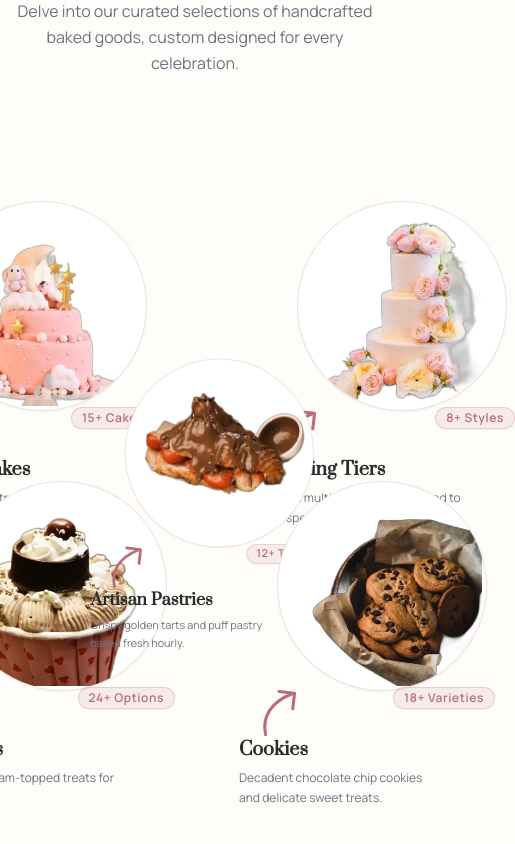
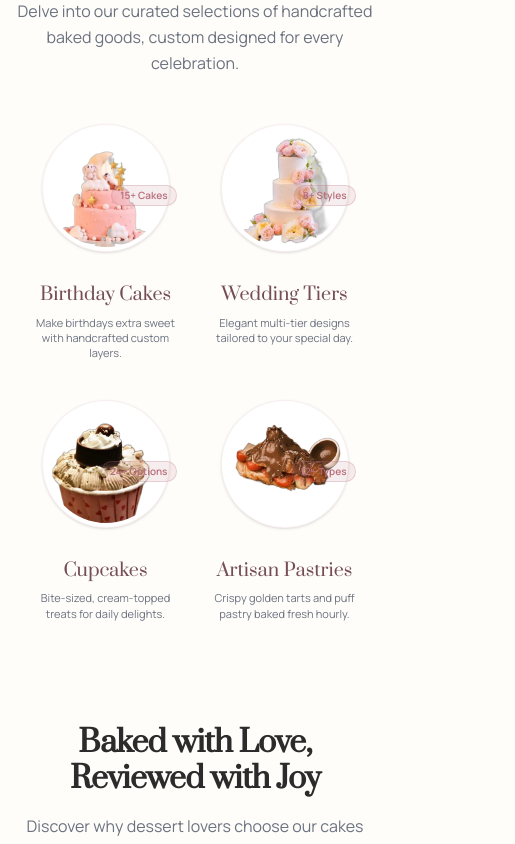
Before and after one commit to meethatkar/delightful-cakes, a React (Vite) app: page / in a window 390 px wide. Shown: the part 4660-5504 px from the top of the page, 515 px wide, since content can reach past the window. Built offline with nearby package versions, Linux system fonts and the light colour scheme.

Commit message:
feat: add useDevice hook and mobile-specific components to improve responsive layout on home page

```diff
--- /dev/null
+++ b/src/components/common/MobileCategoryCard.jsx
@@ -0,0 +1,44 @@
+import Badge from "../ui/Badge";
+
+const MobileCategoryCard = ({
+  title,
+  description,
+  productCount,
+  imageSrc,
+  className = "",
+  ...props
+}) => {
+  return (
+    <div
+      className={`w-full flex flex-col items-center text-center group cursor-pointer ${className}`}
+      {...props}
+    >
+      {/* Circle Image Container */}
+      <div className="relative w-32 h-32 rounded-full border border-primary/10 p-1 bg-white shadow-sm mb-8">
+        <img
+          src={imageSrc}
+          alt={title}
+          className="w-full h-full rounded-full object-cover transition-transform duration-500 group-hover:scale-105"
+          loading="lazy"
+        />
+        {/* Product Count Badge */}
+        <Badge size="sm" className="absolute top-15 -right-2 px-2">
+          {productCount}
+        </Badge>
+      </div>
+
+      <div className="relative w-full flex flex-col items-center">
+
+        {/* Text Info */}
+        <h3 className="text-lg font-serif text-[#744E54] mb-2 leading-tight">
+          {title}
+        </h3>
+        <p className="text-[11px] text-textMuted leading-snug px-1">
+          {description}
+        </p>
+      </div>
+    </div>
+  );
+};
+
+export default MobileCategoryCard;
--- a/src/components/pages/home/FeaturedCategories.jsx
+++ b/src/components/pages/home/FeaturedCategories.jsx
@@ -3,7 +3,9 @@ import Section from "@/components/ui/Section";
 import Container from "@/components/ui/Container";
 import SectionHeader from "@/components/ui/SectionHeader";
 import CategoryCard from "@/components/common/CategoryCard";
+import MobileCategoryCard from "@/components/common/MobileCategoryCard";
 import { useFeaturedCategoriesSpread, useReveal } from "@/animations";
+import { useDevice } from "@/hooks/useDevice";
 import "./home.css";
 
 const categoriesData = [
@@ -52,6 +54,7 @@ const categoriesData = [
 const FeaturedCategories = () => {
   const sectionRef = useRef(null);
   const revealRef = useRef(null);
+  const { isMobile } = useDevice();
 
   useFeaturedCategoriesSpread(sectionRef);
   useReveal(revealRef)
@@ -66,6 +69,19 @@ const FeaturedCategories = () => {
           description="Delve into our curated selections of handcrafted baked goods, custom designed for every celebration."
         />
 
+        {isMobile ? (
+          <div className="grid grid-cols-2 gap-x-4 gap-y-10 mt-12 px-2">
+            {categoriesData.slice(0, 4).map((category) => (
+              <MobileCategoryCard
+                key={category.id}
+                title={category.title}
+                description={category.description}
+                productCount={category.productCount}
+                imageSrc={category.imageSrc}
+              />
+            ))}
+          </div>
+        ) : (
           <div className="bento-wrapper">
             {categoriesData.map((category) => (
               <CategoryCard
@@ -78,6 +94,7 @@ const FeaturedCategories = () => {
               />
             ))}
           </div>
+        )}
       </Container>
     </Section>
   );
--- a/src/components/pages/home/Whyus.jsx
+++ b/src/components/pages/home/Whyus.jsx
@@ -4,6 +4,7 @@ import SectionHeader from '@/components/ui/SectionHeader'
 import { RiCake2Fill, RiHeart2Fill, RiSparkling2Fill, RiTruckFill } from '@remixicon/react'
 import { useReveal, useStagger } from '@/animations'
 import { useRef } from 'react'
+import { useDevice } from '@/hooks/useDevice'
 
 const features = [
   {
@@ -35,8 +36,9 @@ const features = [
 const Whyus = () => {
   const headerRef = useRef(null);
   const staggerRef = useRef(null);
+  const { isMobile } = useDevice();
   useReveal(headerRef);
-  useStagger(staggerRef, { staggerFrom: "center" })
+  useStagger(staggerRef, { staggerFrom: isMobile ? "start" : "center" })
 
   return (
     <Section className="bg-surfaceAlt/10">
--- /dev/null
+++ b/src/hooks/useDevice.js
@@ -0,0 +1,37 @@
+import { useState, useEffect } from 'react';
+import { getDeviceType, isMobile, isTablet, isDesktop } from '../utils/device';
+
+export const useDevice = () => {
+  const [device, setDevice] = useState({
+    type: typeof window !== 'undefined' ? getDeviceType() : 'desktop',
+    isMobile: typeof window !== 'undefined' ? isMobile() : false,
+    isTablet: typeof window !== 'undefined' ? isTablet() : false,
+    isDesktop: typeof window !== 'undefined' ? isDesktop() : true,
+    width: typeof window !== 'undefined' ? window.innerWidth : 1200,
+  });
+
+  useEffect(() => {
+    // Only run on client side
+    if (typeof window === 'undefined') return;
+
+    const handleResize = () => {
+      setDevice({
+        type: getDeviceType(),
+        isMobile: isMobile(),
+        isTablet: isTablet(),
+        isDesktop: isDesktop(),
+        width: window.innerWidth,
+      });
+    };
+
+    window.addEventListener('resize', handleResize);
+    // Trigger once on mount to ensure correct initial state
+    handleResize();
+
+    return () => window.removeEventListener('resize', handleResize);
+  }, []);
+
+  return device;
+};
+
+export default useDevice;
--- /dev/null
+++ b/src/utils/device.js
@@ -0,0 +1,16 @@
+export const breakpoints = {
+  mobile: 768,   // < 768px is mobile (Tailwind 'md')
+  tablet: 1024,  // 768px - 1023px is tablet (Tailwind 'lg')
+  desktop: 1280, // >= 1024px is desktop
+};
+
+export const isMobile = () => typeof window !== 'undefined' && window.innerWidth < breakpoints.mobile;
+export const isTablet = () => typeof window !== 'undefined' && window.innerWidth >= breakpoints.mobile && window.innerWidth < breakpoints.tablet;
+export const isDesktop = () => typeof window !== 'undefined' && window.innerWidth >= breakpoints.tablet;
+
+export const getDeviceType = () => {
+  if (typeof window === 'undefined') return 'desktop'; // Default for SSR
+  if (window.innerWidth < breakpoints.mobile) return 'mobile';
+  if (window.innerWidth < breakpoints.tablet) return 'tablet';
+  return 'desktop';
+};
```
Lines whose indentation alone changed are shown as unchanged.
